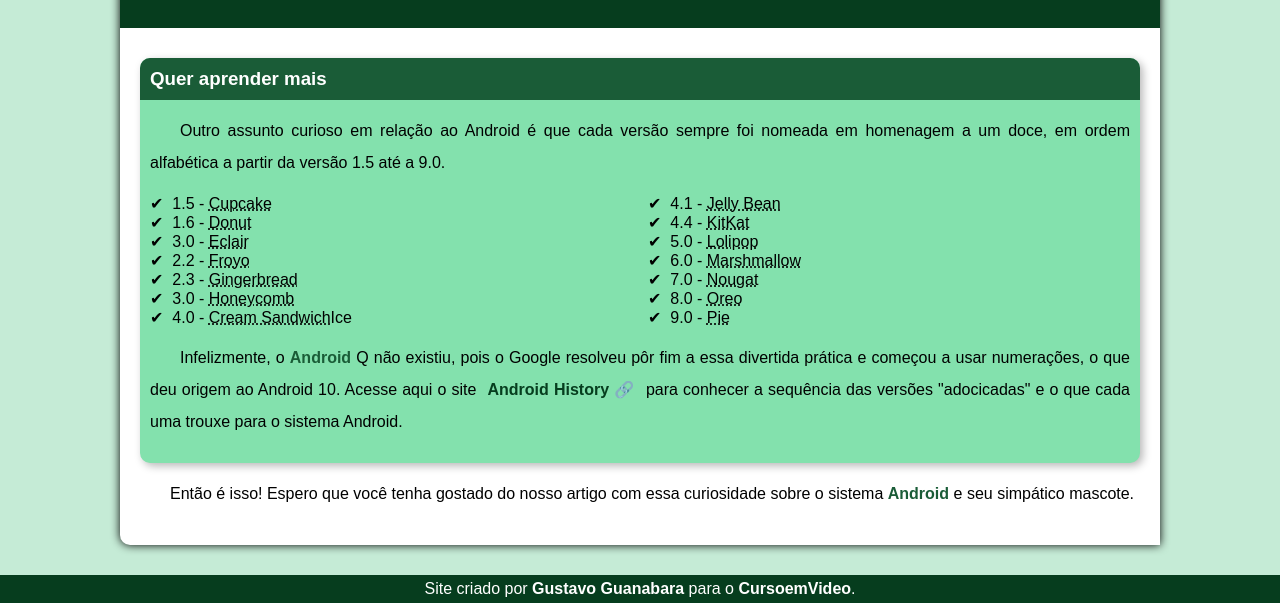
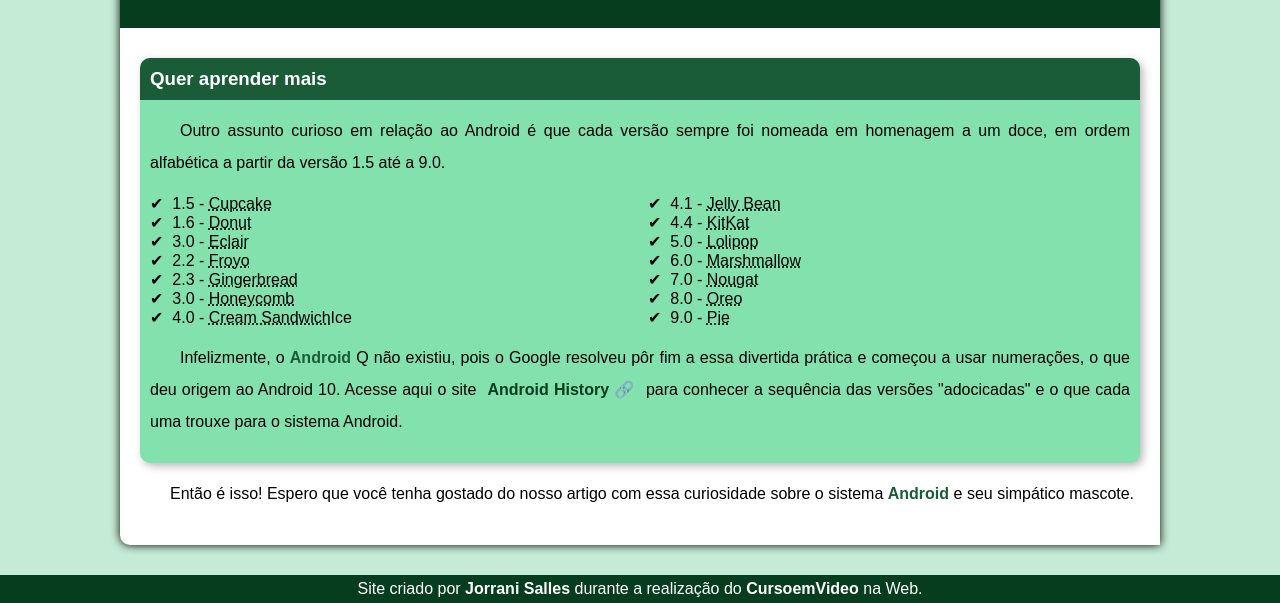
Before and after one commit to Jorrani/PROJETO-ANDROID, a plain HTML site: page index.html in a window 1280 px wide. Shown: the part 2393-2996 px from the top of the page. Drawn offline with Linux system fonts and the light colour scheme.

Commit message:
Update index.html

```diff
--- a/index.html
+++ b/index.html
@@ -114,7 +114,7 @@
             </main>
 
     <footer>
-        <p>Site criado por <a href="https://gustavoguanabara.github.io/" target="_blank">Gustavo Guanabara</a> para o <a href="https://www.youtube.com/cursoemvideo" target="_blank">CursoemVideo</a>.</p>
+        <p>Site criado por <a href="https://gustavoguanabara.github.io/" target="_blank">Jorrani Salles</a> durante a realização do <a href="https://www.youtube.com/cursoemvideo" target="_blank">CursoemVideo</a> na Web.</p>
 
     </footer>
 </body>
```
